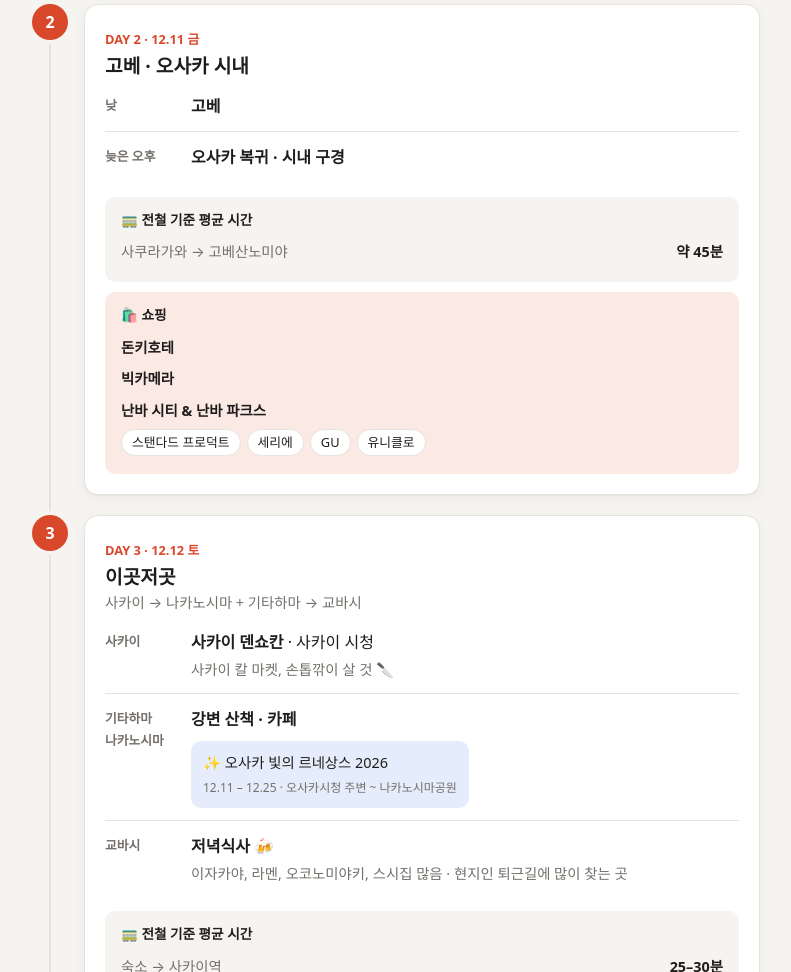
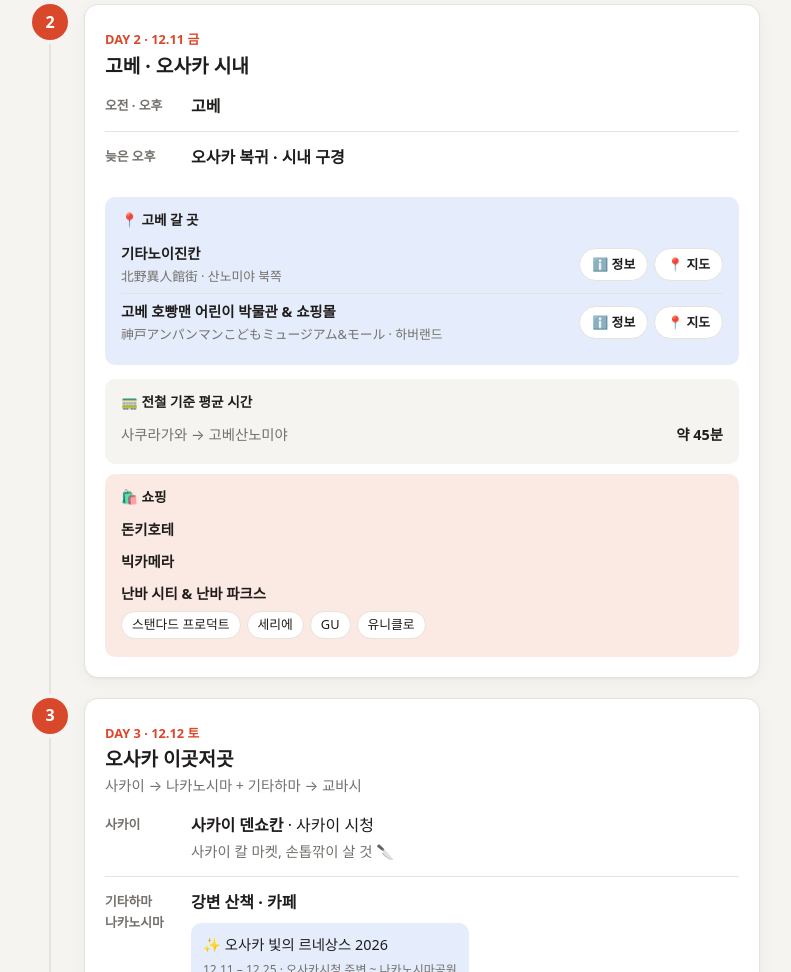
Before and after one commit to kyungmin90/osaka-2026, a plain HTML site: page index.html in a window 1280 px wide. Shown: the part 2245-3217 px from the top of the page, without its empty margins (244-1035 px from the left). Drawn offline with Linux system fonts and the light colour scheme; no server answers.

Commit message:
DAY2 고베 갈 곳 추가 (기타노이진칸, 호빵맨 박물관 · 정보/지도 버튼), DAY2·3 문구 수정
Co-Authored-By: Claude Opus 5.5 <noreply@anthropic.com>

```diff
--- a/css/style.css
+++ b/css/style.css
@@ -694,6 +694,12 @@ p {
   white-space: nowrap;
 }
 
+.btns {
+  display: flex;
+  gap: 6px;
+  flex-shrink: 0;
+}
+
 .map-btn:hover {
   border-color: var(--accent-2);
   color: var(--accent-2);
--- a/index.html
+++ b/index.html
@@ -194,7 +194,7 @@
               </header>
               <ul class="plan">
                 <li>
-                  <span class="when">낮</span>
+                  <span class="when">오전 · 오후</span>
                   <div><strong>고베</strong></div>
                 </li>
                 <li>
@@ -204,6 +204,39 @@
                   </div>
                 </li>
               </ul>
+              <div class="food">
+                <h4>📍 고베 갈 곳</h4>
+                <ul>
+                  <li>
+                    <div>
+                      <strong>기타노이진칸</strong>
+                      <p class="muted">北野異人館街 · 산노미야 북쪽</p>
+                    </div>
+                    <div class="btns">
+                      <a class="map-btn"
+                         href="https://travel.naver.com/overseas/JPUKB324254/poi/summary"
+                         target="_blank" rel="noopener">ℹ️ 정보</a>
+                      <a class="map-btn"
+                         href="https://www.google.com/maps/search/?api=1&amp;query=%E5%8C%97%E9%87%8E%E7%95%B0%E4%BA%BA%E9%A4%A8%E8%A1%97+%E7%A5%9E%E6%88%B8"
+                         target="_blank" rel="noopener">📍 지도</a>
+                    </div>
+                  </li>
+                  <li>
+                    <div>
+                      <strong>고베 호빵맨 어린이 박물관 &amp; 쇼핑몰</strong>
+                      <p class="muted">神戸アンパンマンこどもミュージアム&amp;モール · 하버랜드</p>
+                    </div>
+                    <div class="btns">
+                      <a class="map-btn"
+                         href="https://travel.naver.com/overseas/JPUKB4006674/poi/summary"
+                         target="_blank" rel="noopener">ℹ️ 정보</a>
+                      <a class="map-btn"
+                         href="https://www.google.com/maps/search/?api=1&amp;query=%E7%A5%9E%E6%88%B8%E3%82%A2%E3%83%B3%E3%83%91%E3%83%B3%E3%83%9E%E3%83%B3%E3%81%93%E3%81%A9%E3%82%82%E3%83%9F%E3%83%A5%E3%83%BC%E3%82%B8%E3%82%A2%E3%83%A0%26%E3%83%A2%E3%83%BC%E3%83%AB"
+                         target="_blank" rel="noopener">📍 지도</a>
+                    </div>
+                  </li>
+                </ul>
+              </div>
               <div class="transit">
                 <h4>🚃 전철 기준 평균 시간</h4>
                 <dl>
@@ -232,7 +265,7 @@
             <div class="day-body card">
               <header class="day-head">
                 <span class="day-label">DAY 3 · 12.12 토</span>
-                <h3>이곳저곳</h3>
+                <h3>오사카 이곳저곳</h3>
                 <p class="muted">사카이 → 나카노시마 + 기타하마 → 교바시</p>
               </header>
               <ul class="plan">
```
